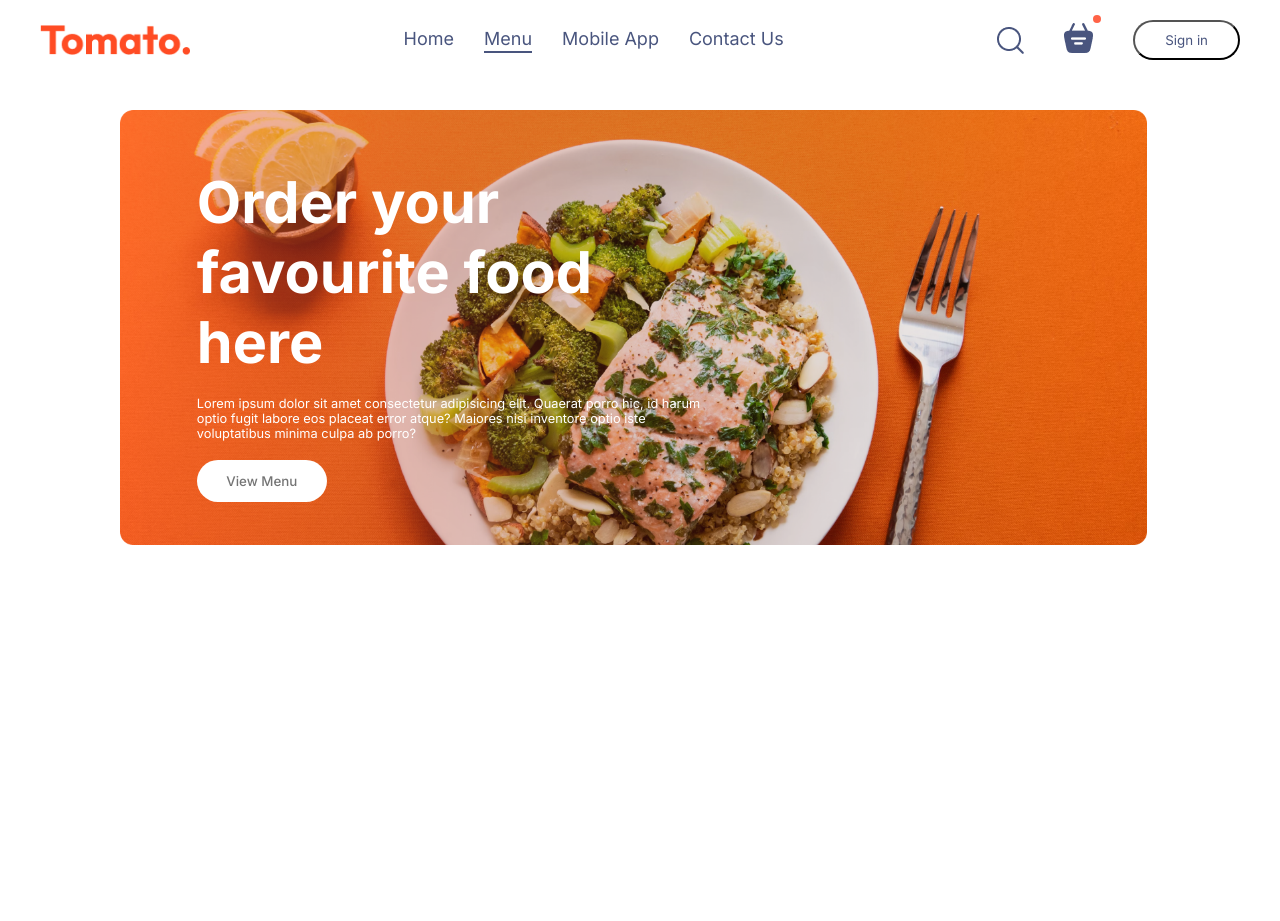
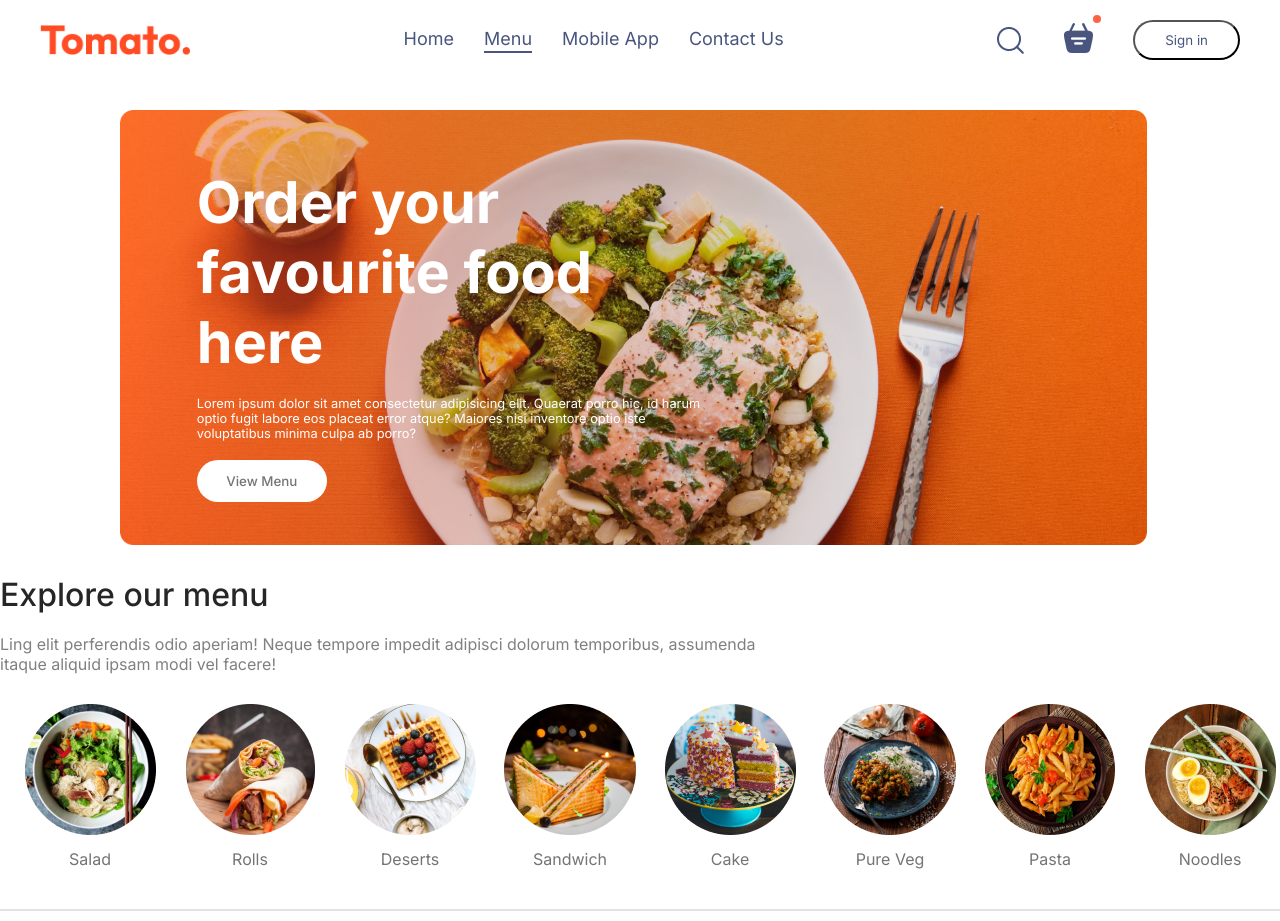
Before and after one commit to shadirahdari/FoodDelivery, a React (Vite) app: page / in a window 1280 px wide. Before the commit the page ends 800 px from the top, so only its background shows below. Built offline with nearby package versions, Linux system fonts and the light colour scheme; a web font is replaced by a local one.

Commit message:
added explore menu & styles

```diff
--- /dev/null
+++ b/src/Components/ExploreMenu/ExploreMenu.css
@@ -0,0 +1,60 @@
+.explore-menu {
+    display: flex;
+    flex-direction: column;
+    gap: 20px;
+  }
+
+  .explore-menu h1 {
+    color: #262626;
+    font-weight: 500;
+  }
+
+  .explore-menu-text {
+    max-width: 60%;
+    color: #808080;
+  }
+
+  .explore-menu-list {
+    display: flex;
+    flex-direction: row;
+    gap: 20px;
+    overflow-x: auto;
+    scroll-behavior: smooth;
+    padding: 10px 20px;
+  }
+
+  .explore-menu-list::-webkit-scrollbar {
+    height: 8px;
+  }
+  .explore-menu-list::-webkit-scrollbar-thumb {
+    background: #ccc;
+    border-radius: 10px;
+    display: none;
+  }
+
+  .explore-menu-list-item {
+    min-width: 140px;
+    flex-shrink: 0;
+    text-align: center;
+  }
+
+  .explore-menu-list-item img {
+    width: 7.5wv;
+   min-width: 80px;
+    border-radius: 50%px;
+    cursor: pointer;
+    transition: 0.2s;
+  }
+
+  .explore-menu-list-item p {
+   margin-top: 10px;
+   color: #747474;
+   font-size: max(1.4wv,16px);
+   cursor: pointer;
+  }
+  .explore-menu hr{
+    margin: 10px 0px;
+    height: 2px;
+    background-color: #e2e2e2;
+    border: none;
+  }
--- /dev/null
+++ b/src/Components/ExploreMenu/ExploreMenu.jsx
@@ -0,0 +1,27 @@
+import React from 'react'
+import './ExploreMenu.css'
+import { menu_list } from '../../assets/assets'
+
+const ExploreMenu = () => {
+  return (
+    <div className='explore-menu' id='explore-menu'>
+    <h1>Explore our menu</h1>
+    <p className='explore-menu-text'> Ling elit perferendis odio aperiam! Neque tempore impedit adipisci dolorum temporibus, assumenda itaque aliquid ipsam modi vel facere!</p>
+    <div className="explore-menu-list">
+        {menu_list.map((item,index)=>{
+            return(
+                <div key={index} className="explore-menu-list-item">
+                    <img src={item.menu_image} alt="" />
+                    <p>{item.menu_name}</p>
+
+                </div>
+            )
+        })}
+    </div>
+    <hr/>
+
+    </div>
+  )
+}
+
+export default ExploreMenu
--- a/src/Components/Pages/Home/Home.jsx
+++ b/src/Components/Pages/Home/Home.jsx
@@ -1,11 +1,13 @@
 import React from 'react'
 import './Home.css'
 import Header from '../../Header/Header'
+import ExploreMenu from '../../ExploreMenu/ExploreMenu'
 
 const Home = () => {
   return (
     <div>
       <Header/>
+      <ExploreMenu/>
 
     </div>
   )
```
